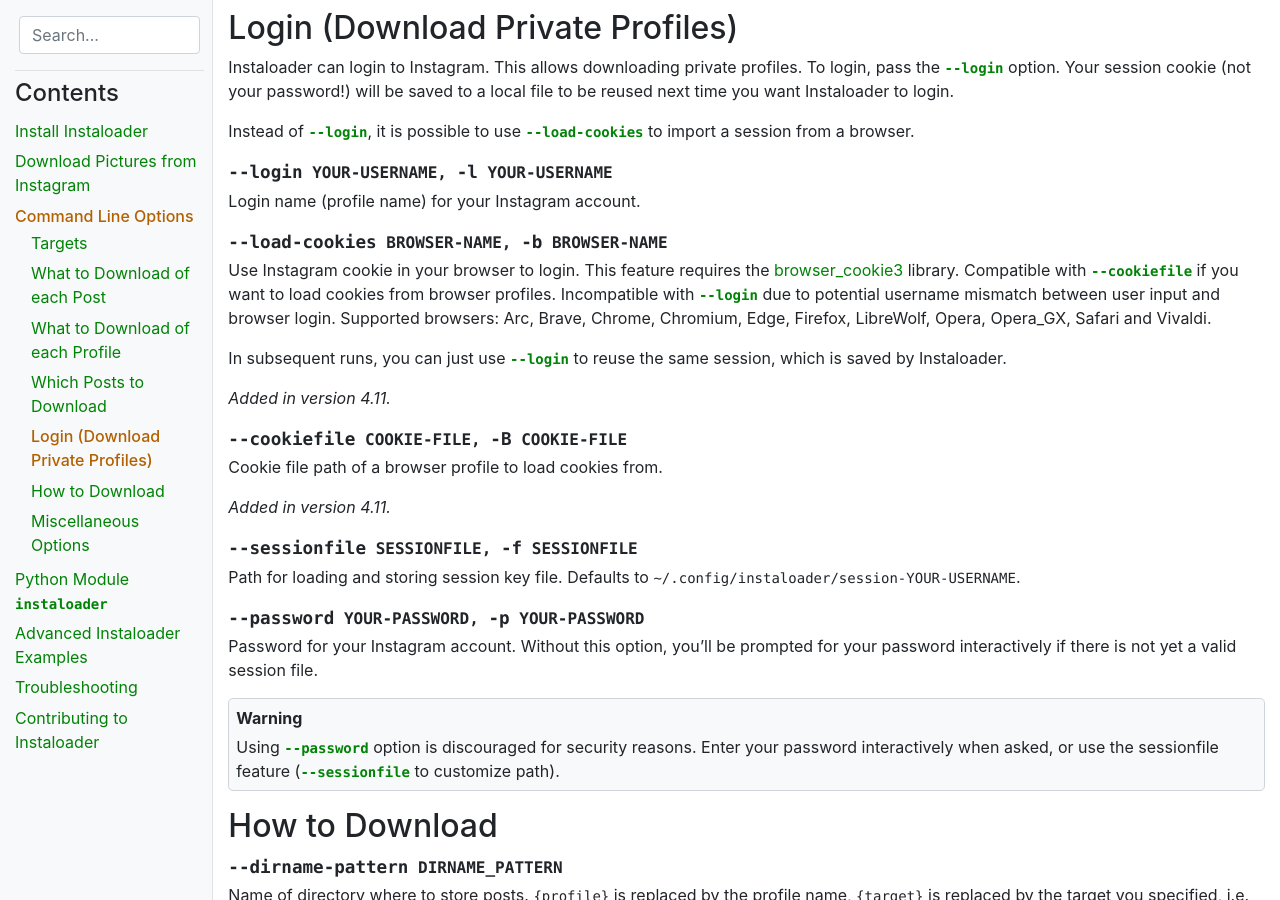
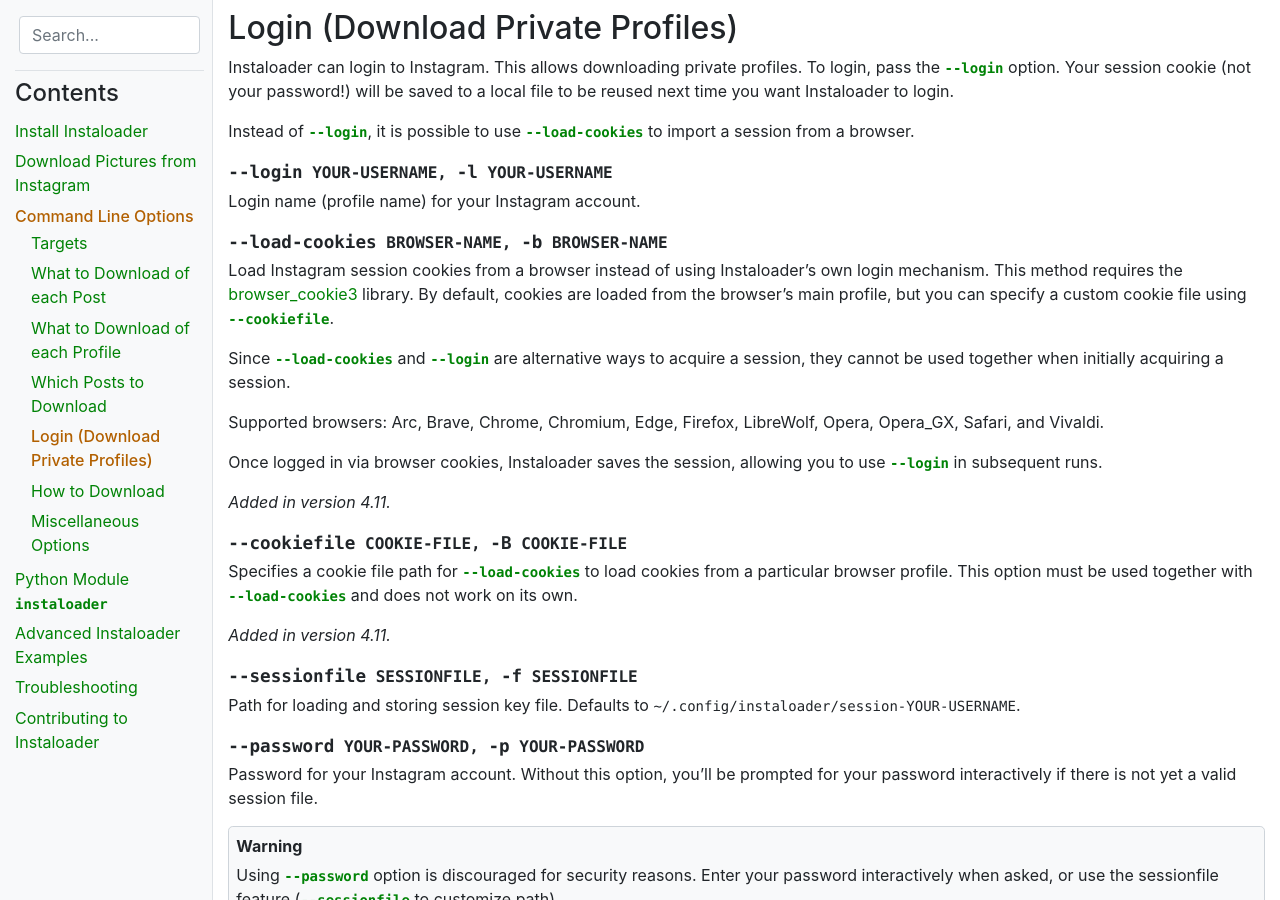
Before and after one commit to instaloader/instaloader, a Sphinx documentation site: the page built from docs/cli-options.rst, in a window 1280 px wide and 900 px high, scrolled down 4242 px. Built offline with Sphinx 7.4.7, drawn with Linux system fonts in a browser that asks for light colours; the version number is read from the project's files by our own code.

Commit message:
Update paragraph explaining `--load-cookies` and `--cookiefile`

```diff
--- a/docs/cli-options.rst
+++ b/docs/cli-options.rst
@@ -208,22 +208,24 @@ Instead of :option:`--login`, it is possible to use
 
 .. option:: --load-cookies BROWSER-NAME, -b BROWSER-NAME
 
-   Use Instagram cookie in your browser to login.
-   This feature requires the `browser_cookie3 <https://github.com/borisbabic/browser_cookie3>`__ library.
-   Compatible with :option:`--cookiefile` if you want to load cookies from browser profiles.
-   Incompatible with :option:`--login` due to potential username mismatch between user input and browser login.
-   Supported browsers: Arc, Brave, Chrome, Chromium, Edge, Firefox, LibreWolf, Opera, Opera_GX, Safari and Vivaldi.
+   Load Instagram session cookies from a browser instead of using Instaloader's own login mechanism.
+   This method requires the `browser_cookie3 <https://github.com/borisbabic/browser_cookie3>`__ library.
+   By default, cookies are loaded from the browser's main profile, but you can specify a custom cookie file using :option:`--cookiefile`.
 
-   In subsequent runs, you can just use :option:`--login` to reuse the
-   same session, which is saved by Instaloader.
+   Since :option:`--load-cookies` and :option:`--login` are alternative ways to acquire a session, they cannot be used together when initially acquiring a session.
+
+   Supported browsers: Arc, Brave, Chrome, Chromium, Edge, Firefox, LibreWolf, Opera, Opera_GX, Safari, and Vivaldi.
+
+   Once logged in via browser cookies, Instaloader saves the session, allowing you to use :option:`--login` in subsequent runs.
 
    .. versionadded:: 4.11
 
 .. option:: --cookiefile COOKIE-FILE, -B COOKIE-FILE
 
-   Cookie file path of a browser profile to load cookies from.
+   Specifies a cookie file path for :option:`--load-cookies` to load cookies from a particular browser profile.
+   This option must be used together with :option:`--load-cookies` and does not work on its own.
 
-  .. versionadded:: 4.11
+   .. versionadded:: 4.11
 
 .. option:: --sessionfile SESSIONFILE, -f SESSIONFILE
 
```
